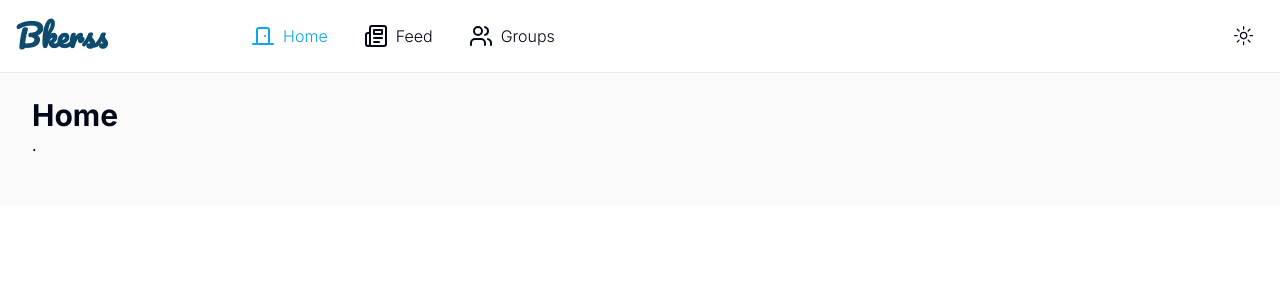
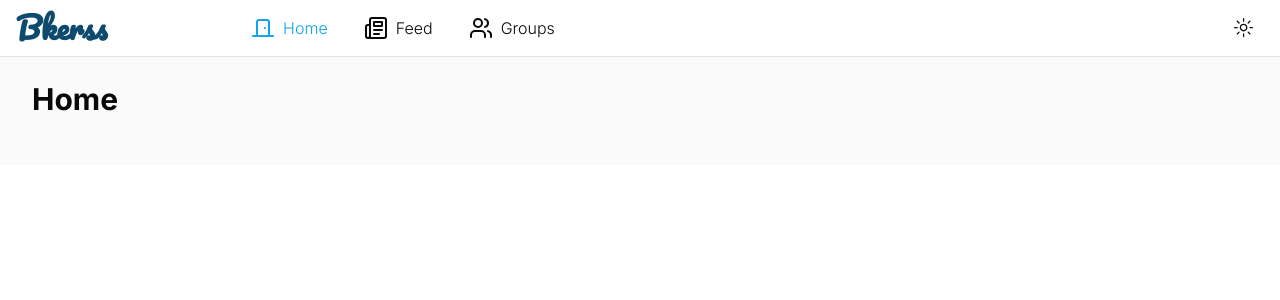
Before and after one commit to victoroab/bkerss, a Next.js app: page /app in a window 1280 px wide. Shown: the top 300 px of the page. Built offline with nearby package versions, Linux system fonts and the light colour scheme; no server answers.

Commit message:
ui: darkmode fix

```diff
--- a/src/app/(app)/app/page.tsx
+++ b/src/app/(app)/app/page.tsx
@@ -2,7 +2,7 @@
   return (
     <div className="w-full flex flex-col flex-1">
       <h1 className="text-3xl font-bold">Home</h1>
-      <div className="my-auto">.</div>
+      <div className="my-auto"></div>
     </div>
   )
 }
--- a/src/app/(app)/layout.tsx
+++ b/src/app/(app)/layout.tsx
@@ -5,7 +5,7 @@
     <main className="w-full min-h-screen">
       <AppHeader />
       <main className="flex w-full flex-1 flex-col">
-        <div className="w-full bg-neutral-50 pt-6 pb-12">
+        <div className="w-full pt-6 pb-12 bg-neutral-50 dark:bg-neutral-950">
           <div className="container max-sm:px-4 mx-auto">{children}</div>
         </div>
       </main>
--- a/src/app/globals.css
+++ b/src/app/globals.css
@@ -3,6 +3,53 @@
 @tailwind utilities;
 
 @layer base {
+  :root {
+    --background: 0 0% 100%;
+    --foreground: 240 10% 3.9%;
+    --card: 0 0% 100%;
+    --card-foreground: 240 10% 3.9%;
+    --popover: 0 0% 100%;
+    --popover-foreground: 240 10% 3.9%;
+    --primary: 240 5.9% 10%;
+    --primary-foreground: 0 0% 98%;
+    --secondary: 240 4.8% 95.9%;
+    --secondary-foreground: 240 5.9% 10%;
+    --muted: 240 4.8% 95.9%;
+    --muted-foreground: 240 3.8% 46.1%;
+    --accent: 240 4.8% 95.9%;
+    --accent-foreground: 240 5.9% 10%;
+    --destructive: 0 84.2% 60.2%;
+    --destructive-foreground: 0 0% 98%;
+    --border: 240 5.9% 90%;
+    --input: 240 5.9% 90%;
+    --ring: 240 5.9% 10%;
+    --radius: 0.5rem;
+  }
+
+  .dark {
+    --background: 240 10% 3.9%;
+    --foreground: 0 0% 98%;
+    --card: 240 10% 3.9%;
+    --card-foreground: 0 0% 98%;
+    --popover: 240 10% 3.9%;
+    --popover-foreground: 0 0% 98%;
+    --primary: 0 0% 98%;
+    --primary-foreground: 240 5.9% 10%;
+    --secondary: 240 3.7% 15.9%;
+    --secondary-foreground: 0 0% 98%;
+    --muted: 240 3.7% 15.9%;
+    --muted-foreground: 240 5% 64.9%;
+    --accent: 240 3.7% 15.9%;
+    --accent-foreground: 0 0% 98%;
+    --destructive: 0 62.8% 30.6%;
+    --destructive-foreground: 0 0% 98%;
+    --border: 240 3.7% 15.9%;
+    --input: 240 3.7% 15.9%;
+    --ring: 240 4.9% 83.9%;
+  }
+}
+
+/* @layer base {
   :root {
     --background: 0 0% 100%;
     --foreground: 222.2 84% 4.9%;
@@ -64,7 +111,7 @@
     --input: 217.2 32.6% 17.5%;
     --ring: 212.7 26.8% 83.9%;
   }
-}
+} */
 
 @layer base {
   * {
--- a/src/components/headers.tsx
+++ b/src/components/headers.tsx
@@ -110,10 +110,9 @@
 
 export function AppHeader() {
   const pathname = usePathname()
-  console.log(pathname)
   return (
     <header className="w-full inset-x-0 transition-all duration-150 sticky z-20 flex items-center backdrop-blur-md border-b">
-      <nav className="w-full flex items-center p-4">
+      <nav className="w-full flex items-center py-2 px-4">
         <Link href={'/app'}>
           <span
             className={cn(
```
